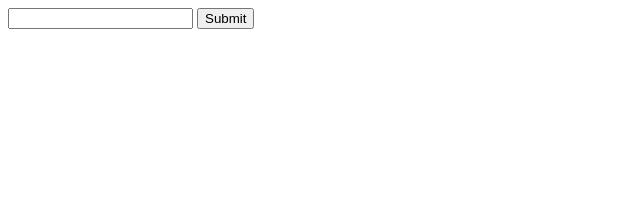
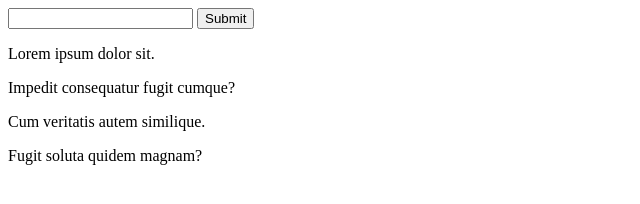
Before and after one commit to betulorhan/PatikaDevProject, a plain HTML site: page loginForm.html in a window 1280 px wide. Shown: the whole page, without its empty margins (0-640 px from the left). Drawn offline with Linux system fonts and the light colour scheme.

Commit message:
loginForma lorem eklendi

```diff
--- a/loginForm.html
+++ b/loginForm.html
@@ -9,6 +9,12 @@
      <form action="">
         <input type="text">
         <button>Submit</button>
+
+            <p>Lorem ipsum dolor sit.</p>
+            <p>Impedit consequatur fugit cumque?</p>
+            <p>Cum veritatis autem similique.</p>
+            <p>Fugit soluta quidem magnam?</p>
+
      </form>
     </body>
 </html>
```
